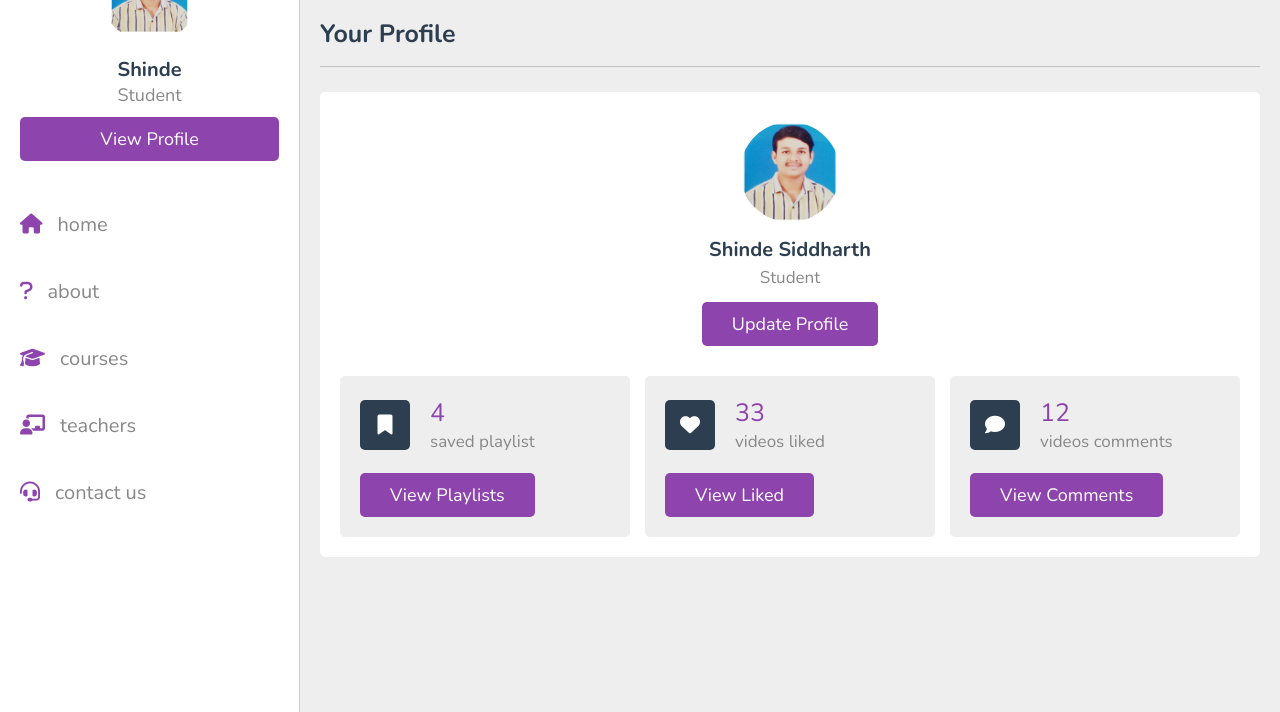
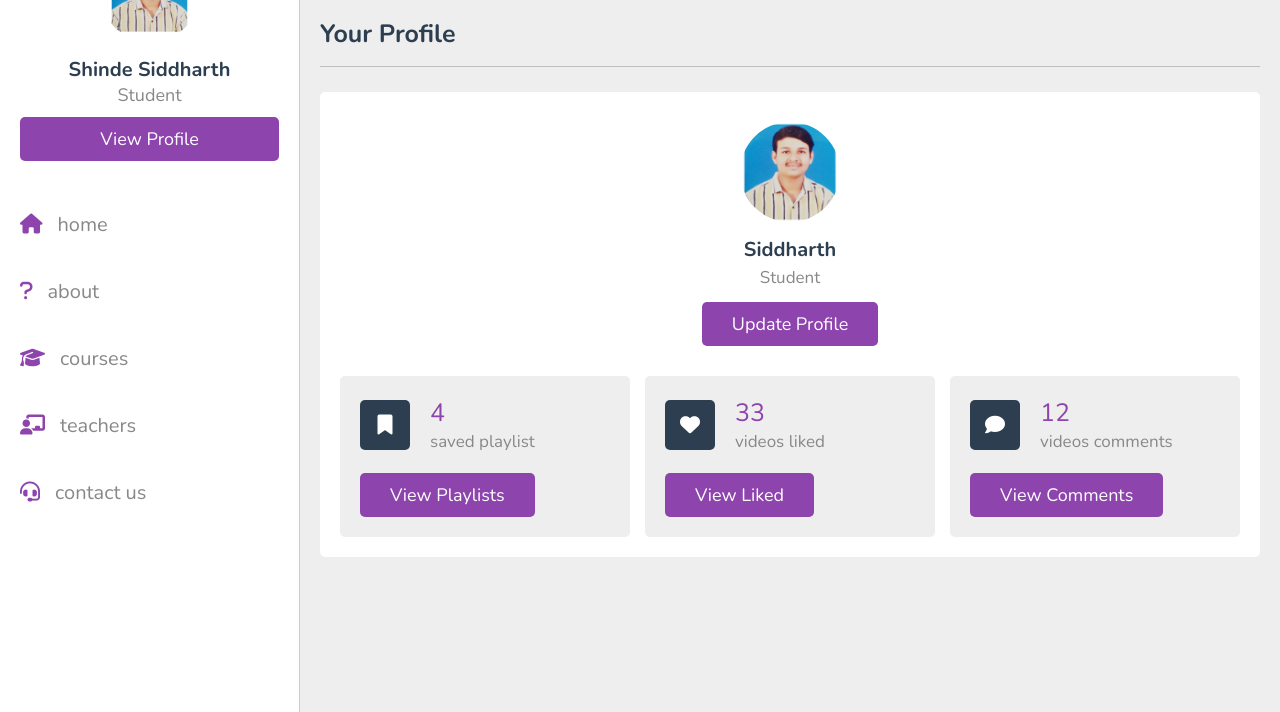
Before and after one commit to Siddharth0358/online-education-platform, a plain HTML site: page profile.html in a window 1280 px wide. Shown: the part 88-800 px from the top of the page. Drawn offline with nearby package versions, Linux system fonts and the light colour scheme.

Commit message:
Update profile.html

```diff
--- a/profile.html
+++ b/profile.html
@@ -56,7 +56,7 @@
 
    <div class="profile">
       <img src="images/pic-1.jpg" class="image" alt="">
-      <h3 class="name">Shinde </h3>
+      <h3 class="name">Shinde Siddharth </h3>
       <p class="role">Student</p>
       <a href="profile.html" class="btn">view profile</a>
    </div>
@@ -79,7 +79,7 @@
 
       <div class="user">
          <img src="images/pic-1.jpg" alt="">
-         <h3>Shinde Siddharth</h3>
+         <h3> Siddharth</h3>
          <p>Student</p>
          <a href="update.html" class="inline-btn">update profile</a>
       </div>
```
